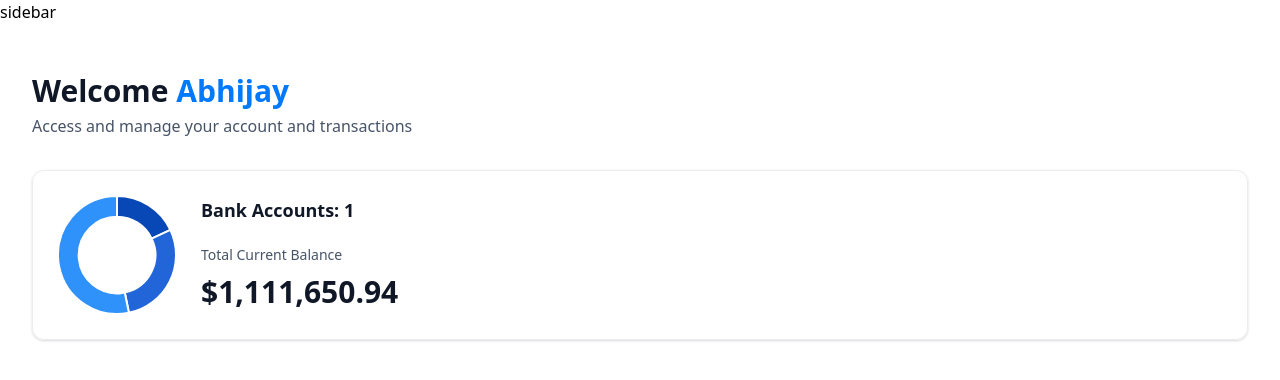
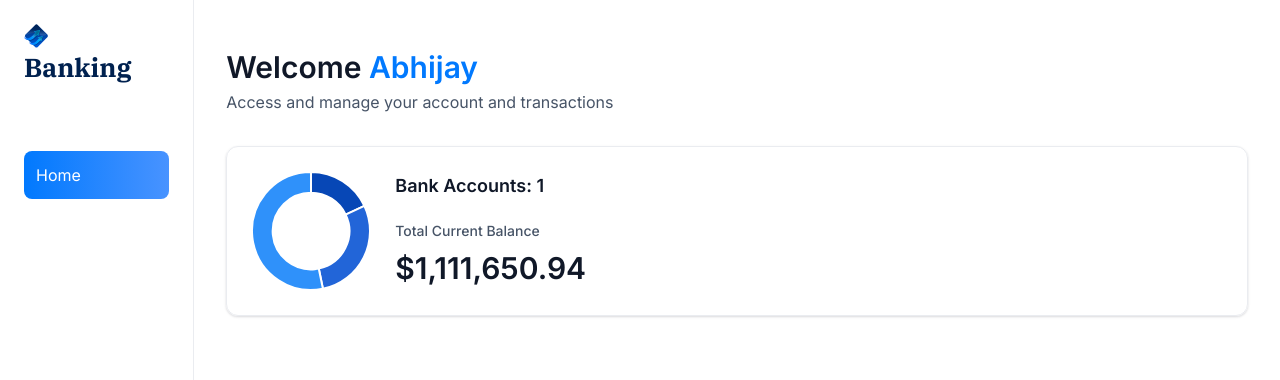
Before and after one commit to abhijaykheechee/banking-app, a Next.js app: page / in a window 1280 px wide. Shown: the top 380 px of the page. Built offline with nearby package versions, Linux system fonts and the light colour scheme.

Commit message:
add sidebar component and routes

```diff
--- a/app/(root)/layout.tsx
+++ b/app/(root)/layout.tsx
@@ -1,11 +1,14 @@
+import Sidebar from "@/components/ui/Sidebar";
+
 export default function RootLayout({
   children,
 }: Readonly<{
   children: React.ReactNode;
 }>) {
+  const loggedIn = { firstName: "Abhijay", lastName: "Kheechee" };
   return (
-    <main>
-      sidebar
+    <main className="flex h-screen w-full font-inter">
+      <Sidebar user={loggedIn} />
       {children}
     </main>
   );
--- /dev/null
+++ b/components/ui/Sidebar.tsx
@@ -0,0 +1,40 @@
+"use client";
+import Link from "next/link";
+import Image from "next/image";
+import { sidebarLinks } from "@/constants";
+import { cn } from "@/lib/utils";
+import { usePathname } from "next/navigation";
+
+const Sidebar = ({ user }: SidebarProps) => {
+  const pathname = usePathname();
+  return (
+    <section className="sidebar">
+      <nav className="flex flex-col gap-4">
+        <Link href="/" className="mb-12 cursor-pointer items-center gap-2">
+          <Image
+            className="size-[24px] max-xl:size-12"
+            src="/icons/logo.svg"
+            alt="App logo"
+            width={34}
+            height={34}
+          />
+          <h1 className="sidebar-logo">Banking</h1>
+        </Link>
+        {sidebarLinks.map((item) => {
+          const isActive =
+            pathname === item.route || pathname.startsWith(`${item.route}/`);
+          return (
+            <Link
+              href={item.route}
+              key={item.label}
+              className={cn("sidebar-link", { "bg-bank-gradient": isActive })}
+            >
+              {item.label}
+            </Link>
+          );
+        })}
+      </nav>
+    </section>
+  );
+};
+export default Sidebar;
--- a/types/index.d.ts
+++ b/types/index.d.ts
@@ -218,7 +218,7 @@ declare interface RightSidebarProps {
   banks: Bank[] & Account[];
 }
 
-declare interface SiderbarProps {
+declare interface SidebarProps {
   user: User;
 }
 
```
